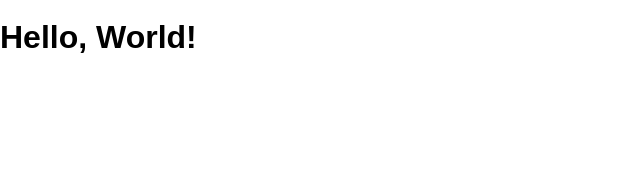
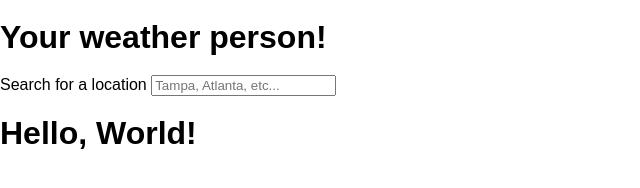
Before and after one commit to mdewey/vanilla-js-weather, a website: page public/index.html in a window 1280 px wide. Shown: the whole page, without its empty margins (0-640 px from the left). Drawn offline with Linux system fonts and the light colour scheme.

Commit message:
addd html

```diff
--- a/public/index.html
+++ b/public/index.html
@@ -8,6 +8,19 @@
     <link rel="stylesheet" href="/screen.css" />
   </head>
   <body>
+    <header><h1>Your weather person!</h1></header>
+    <section class="search-box">
+      <label for="searchBox">Search for a location</label>
+      <input
+        id="searchBox"
+        type="search"
+        placeholder="Tampa, Atlanta, etc..."
+      />
+    </section>
+    <main class="display">
+      <p class="current-weather"></p>
+    </main>
     <h1 class="hello-world">Hello, World!</h1>
+    <script src="main.js"></script>
   </body>
 </html>
```
Also changed, not shown: public/main.js (added).
